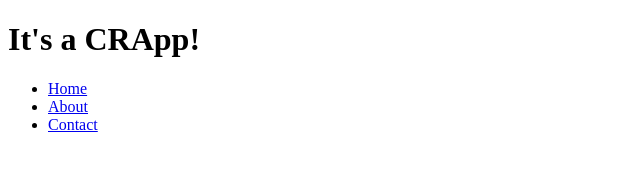
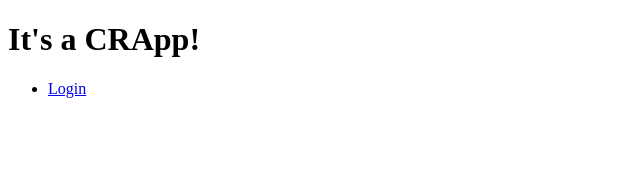
Before and after one commit to kevinhouguet/crapp, a React (Vite) app in the folder front/: page / in a window 1280 px wide. Shown: the top 184 px of the page, without its empty margins (0-640 px from the left). Built offline with nearby package versions, Linux system fonts and the light colour scheme; the HTML template or start-up script is replaced by a standard one.

Commit message:
:sparkles: feature(header-menu): add menu

```diff
--- a/front/src/components/header/index.tsx
+++ b/front/src/components/header/index.tsx
@@ -1,5 +1,5 @@
 import React from "react"
-import Menu from '../menu';
+import Menu from '../menu/menu.container';
 
 export interface IHeaderProps {
   title: string;
--- a/front/src/components/menu/index.tsx
+++ /dev/null
@@ -1,55 +0,0 @@
-import { Component } from 'react';
-
-export type MenuItem = {
-  displayName: string;
-  URL: string;
-  classes?: string;
-  onClick: () => void;
-}
-
-export interface IMenuProps {}
-
-export default class Menu extends Component<IMenuProps, IMenuProps> {
-  public menuItems: MenuItem[];
-
-  constructor() {
-    super({});
-    this.menuItems = this.getMenuItem();
-  }
-
-  componentDidMount() {
-    console.log('Menu component mounted');
-    console.log(this.menuItems);
-  }
-
-  getMenuItem() {
-    return [{
-      displayName: 'Home',
-      URL: '/',
-      onClick: () => { console.log('Home clicked'); }
-    }, {
-      displayName: 'About',
-      URL: '/about',
-      onClick: () => { console.log('About clicked'); }
-    }, {
-      displayName: 'Contact',
-      URL: '/contact',
-      onClick: () => { console.log('Contact clicked'); }
-    }];
-  }
-
-  render() {
-    return (
-      <>
-        <ul>
-          {this.menuItems.map((item, i) => {
-            return <li key={i}><a
-              href={item.URL}
-              className={item.classes ? item.classes : ''}
-            >{item.displayName}</a></li>;
-          })}
-        </ul>
-      </>
-    );
-  }
-}
--- /dev/null
+++ b/front/src/components/menu/menu.container.tsx
@@ -0,0 +1,58 @@
+import React, { Component } from "react";
+import Menu from "./menu.view";
+import { MenuItem } from "./menuItem";
+import User from "../../models/user/user";
+import Member from "../../models/user/user.member";
+
+export default class MenuContainer extends Component {
+
+  componentDidMount() {
+    console.log('Menu component mounted');
+    console.log(this.isUserLoggedIn());
+  }
+
+  isUserLoggedIn() {
+    return User.isLoggedIn();
+  }
+
+  onLogout(event: React.MouseEvent<HTMLAnchorElement, MouseEvent>) {
+    event.preventDefault();
+    console.log('Logout clicked');
+    Member.logout();
+  }
+
+  onProfil(event: React.MouseEvent<HTMLAnchorElement, MouseEvent>) {
+    event.preventDefault();
+    console.log('Profile clicked');
+  }
+
+  onLogin = (event: React.MouseEvent<HTMLAnchorElement, MouseEvent>) => {
+    event.preventDefault();
+    console.log('Login clicked');
+  }
+
+  render() {
+    const menuItemsUserLogged: MenuItem[] = [{
+      displayName: 'Profil',
+      URL: '/profil',
+      onClick: (e) => this.onProfil(e)
+    }, {
+      displayName: 'Logout',
+      URL: '/logout',
+      onClick: (e) => this.onLogout(e)
+    }];
+
+    const menuItemsUserNotLogged: MenuItem[] = [{
+      displayName: 'Login',
+      URL: '/login',
+      onClick: (e) => this.onLogin(e)
+    }];
+    return (
+      <>
+        <Menu
+          menuItems={this.isUserLoggedIn() ? menuItemsUserLogged : menuItemsUserNotLogged}
+        />
+      </>
+    );
+  }
+}
--- /dev/null
+++ b/front/src/components/menu/menu.view.tsx
@@ -0,0 +1,32 @@
+import { Component } from 'react';
+import { MenuItem } from './menuItem';
+
+export interface IMenuProps {
+  menuItems: MenuItem[];
+}
+
+export default class Menu extends Component<IMenuProps, IMenuProps> {
+  constructor(props: IMenuProps) {
+    super(props);
+    this.state = {
+      menuItems: this.props.menuItems
+    };
+  }
+
+  render() {
+    const { menuItems } = this.state;
+    return (
+      <>
+        <ul>
+          {menuItems.map((item, i) => {
+            return <li key={i}><a
+              onClick={item.onClick}
+              href={item.URL}
+              className={item.classes ? item.classes : ''}
+            >{item.displayName}</a></li>;
+          })}
+        </ul>
+      </>
+    );
+  }
+}
--- /dev/null
+++ b/front/src/components/menu/menuItem.ts
@@ -0,0 +1,6 @@
+export type MenuItem = {
+  displayName: string;
+  URL: string;
+  classes?: string;
+  onClick: (event: React.MouseEvent<HTMLAnchorElement, MouseEvent>) => void;
+}
```
